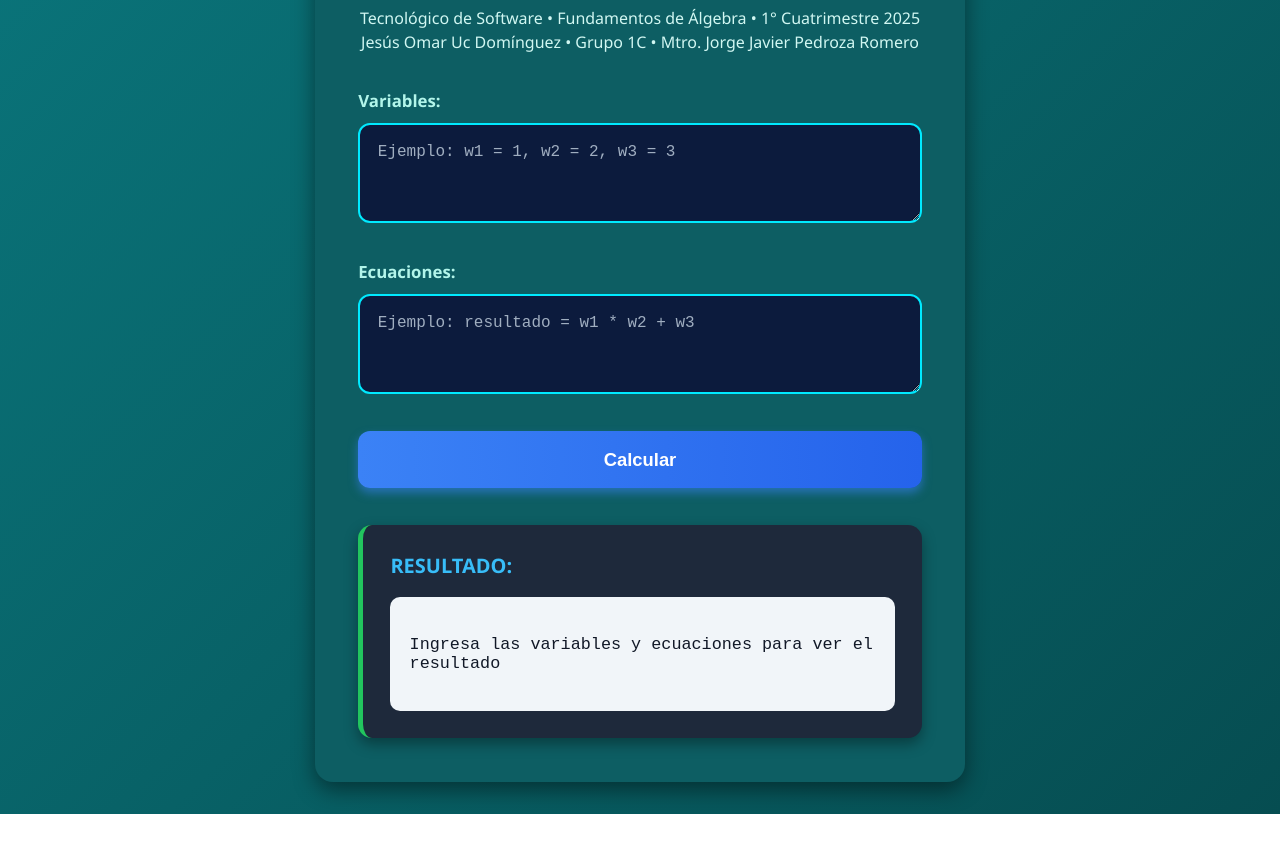
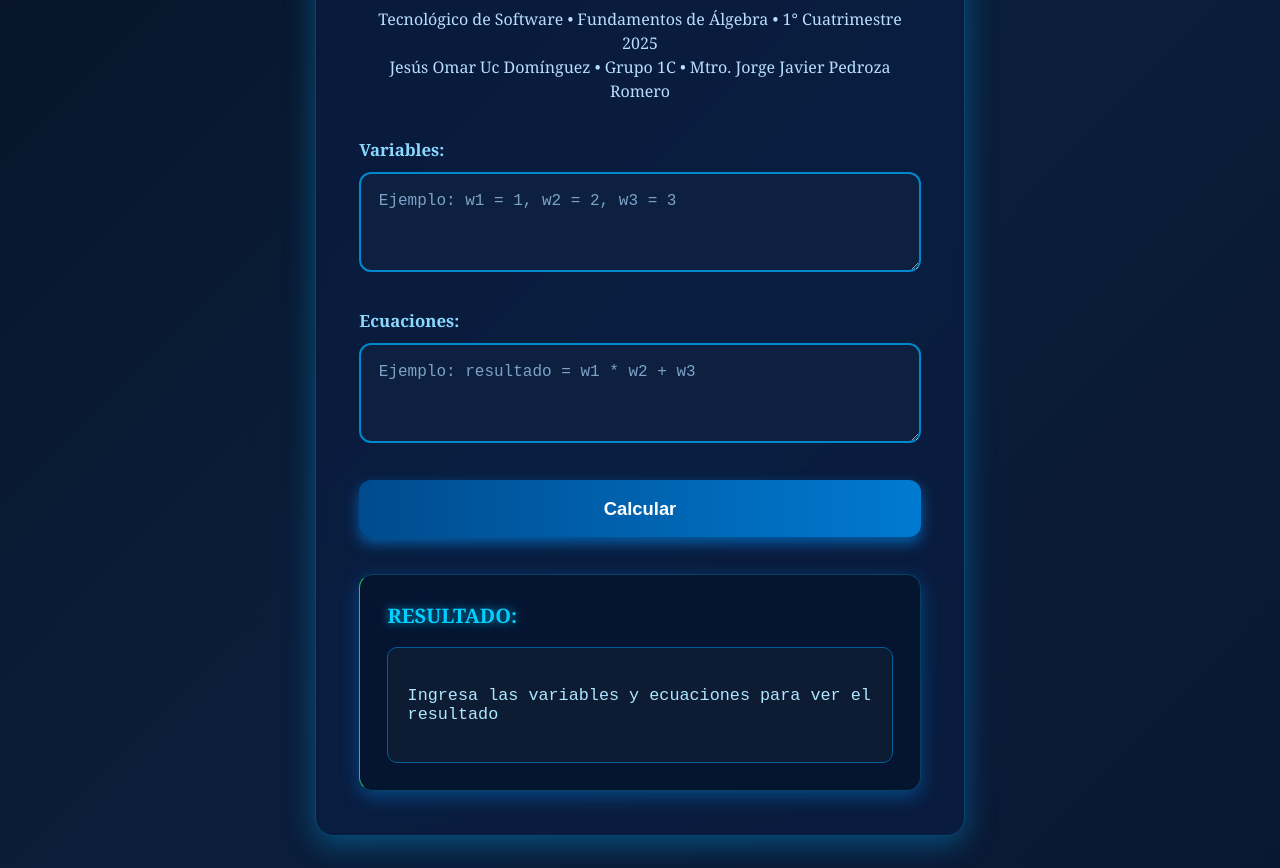
Before and after one commit to JesusUc18/PORTAFOLIO-DE-EVIDENCIAS, a plain HTML site: page actividades/actividad08/index.html in a window 1280 px wide. Shown: the part 140-1008 px from the top of the page. Before the commit the page ends 954 px from the top, so only its background shows below. Drawn offline with Linux system fonts and the light colour scheme.

Commit message:
Corrección de css

```diff
--- a/actividades/actividad08/index.html
+++ b/actividades/actividad08/index.html
@@ -5,7 +5,7 @@
   <meta name="viewport" content="width=device-width, initial-scale=1.0">
   <title>Calculadora de Variables</title>
   <style>
-    * {
+  * {
   margin: 0;
   padding: 0;
   box-sizing: border-box;
@@ -13,9 +13,9 @@
 
 /* ==== FONDO GENERAL ==== */
 body {
-  font-family: 'Segoe UI', Roboto, sans-serif;
-  background: linear-gradient(135deg, #0a757b, #064d51);
-  color: #fff;
+  font-family: Georgia, 'Times New Roman', serif;
+  background: linear-gradient(135deg, #071427, #0a1e3b, #0a1733);
+  color: #e7f6ff;
   min-height: 100vh;
   display: flex;
   justify-content: center;
@@ -25,13 +25,15 @@ body {
 
 /* ==== CONTENEDOR ==== */
 .container {
-  background: #0d5e63;
+  background: rgba(10, 30, 70, 0.55);
   width: 100%;
   max-width: 650px;
   padding: 2.7rem;
   border-radius: 18px;
-  box-shadow: 0 8px 22px rgba(0, 0, 0, 0.45);
+  box-shadow: 0 8px 30px rgba(0, 180, 255, 0.35);
   gap: 1rem;
+  border: 1px solid rgba(0, 195, 255, 0.25);
+  backdrop-filter: blur(5px);
 }
 
 /* ==== TÍTULO ==== */
@@ -40,15 +42,15 @@ h1 {
   font-weight: 800;
   font-size: 2.2rem;
   margin-bottom: 1.4rem;
-  color: #00eaff;
-  text-shadow: 0px 0px 15px rgba(0, 234, 255, 0.9);
+  color: #00c8ff;
+  text-shadow: 0 0 18px rgba(0, 200, 255, 0.9);
 }
 
 p {
   text-align: center;
   font-size: 1rem;
   margin-bottom: 2.2rem;
-  color: #d1f7f2;
+  color: #badeff;
   line-height: 1.5;
 }
 
@@ -62,17 +64,18 @@ label {
   font-size: 1.05rem;
   font-weight: 600;
   margin-bottom: 0.7rem;
-  color: #b2f5ea;
+  color: #8cd9ff;
 }
 
+/* ==== AREA DE TEXTO ==== */
 textarea {
   width: 100%;
   min-height: 100px;
   padding: 1.1rem;
   border-radius: 12px;
-  border: 2px solid #00eaff;
-  background-color: #0c1b3d;
-  color: #fff;
+  border: 2px solid #0088cc;
+  background-color: #0d203f;
+  color: #e9f3ff;
   font-size: 1rem;
   font-family: 'Courier New', monospace;
   resize: vertical;
@@ -81,19 +84,19 @@ textarea {
 
 textarea:focus {
   outline: none;
-  border-color: #facc15;
-  box-shadow: 0 0 10px rgba(250, 204, 21, 0.75);
+  border-color: #00eaff;
+  box-shadow: 0 0 12px rgba(0, 234, 255, 0.7);
 }
 
 textarea::placeholder {
-  color: #a0aec0;
+  color: #7ca3c7;
 }
 
 /* ==== BOTÓN ==== */
 .calculate-button {
   width: 100%;
   padding: 1.1rem;
-  background: linear-gradient(90deg, #3b82f6, #2563eb);
+  background: linear-gradient(90deg, #004b8e, #007ad1);
   color: #fff;
   font-weight: 700;
   font-size: 1.15rem;
@@ -101,11 +104,11 @@ textarea::placeholder {
   border-radius: 12px;
   cursor: pointer;
   transition: all 0.3s ease;
-  box-shadow: 0 5px 10px rgba(59, 130, 246, 0.55);
+  box-shadow: 0 6px 14px rgba(0, 150, 255, 0.55);
 }
 
 .calculate-button:hover {
-  background: linear-gradient(90deg, #2563eb, #1d4ed8);
+  background: linear-gradient(90deg, #0065b0, #0094ff);
   transform: translateY(-3px);
 }
 
@@ -115,25 +118,28 @@ textarea::placeholder {
 
 /* ==== RESULTADOS ==== */
 .info-card {
-  background-color: #1e293b;
-  border-left: 5px solid #00eaff;
+  background-color: rgba(5, 20, 45, 0.8);
+  border-left: 5px solid #00c8ff;
   border-radius: 14px;
   padding: 1.7rem;
   margin-top: 2.3rem;
-  box-shadow: 0 6px 14px rgba(0, 0, 0, 0.35);
+  box-shadow: 0 6px 18px rgba(0, 150, 255, 0.35);
+  border: 1px solid rgba(0, 200, 255, 0.25);
+  backdrop-filter: blur(4px);
 }
 
 .info-card h3 {
   font-size: 1.25rem;
   margin-bottom: 1.1rem;
-  color: #38bdf8;
+  color: #00d0ff;
   text-transform: uppercase;
   font-weight: 700;
+  text-shadow: 0 0 10px rgba(0, 200, 255, 0.7);
 }
 
 .result-content {
-  background: #f1f5f9;
-  color: #111827;
+  background: #0d1c33;
+  color: #aee7ff;
   font-family: 'Courier New', monospace;
   font-size: 1.05rem;
   padding: 1.2rem;
@@ -141,6 +147,7 @@ textarea::placeholder {
   min-height: 65px;
   white-space: pre-wrap;
   word-break: break-word;
+  border: 1px solid #005d97;
 }
 
 /*  Colores dinámicos */
```
